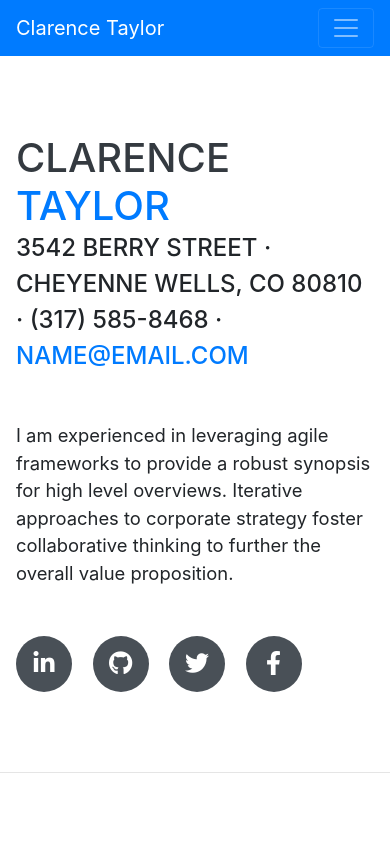
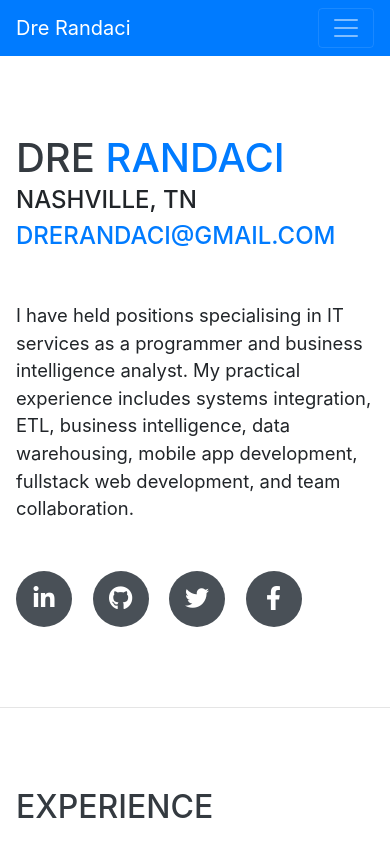
Before and after one commit to DreRandaci/Personal-site-2.0, a website with bundled scripts: page index.html in a window 390 px wide. Shown: the top 844 px of the page. Built offline with nearby package versions, Linux system fonts and the light colour scheme; a web font is replaced by a local one.

Commit message:
npm audit fix, updated first section

```diff
--- a/index.html
+++ b/index.html
@@ -8,7 +8,7 @@
   <meta name="description" content="">
   <meta name="author" content="">
 
-  <title>Resume - Start Bootstrap Theme</title>
+  <title>Dre Randaci, Software Developer</title>
 
   <!-- Bootstrap core CSS -->
   <link href="vendor/bootstrap/css/bootstrap.min.css" rel="stylesheet">
@@ -27,12 +27,13 @@
 
   <nav class="navbar navbar-expand-lg navbar-dark bg-primary fixed-top" id="sideNav">
     <a class="navbar-brand js-scroll-trigger" href="#page-top">
-      <span class="d-block d-lg-none">Clarence Taylor</span>
+      <span class="d-block d-lg-none">Dre Randaci</span>
       <span class="d-none d-lg-block">
         <img class="img-fluid img-profile rounded-circle mx-auto mb-2" src="img/profile.jpg" alt="">
       </span>
     </a>
-    <button class="navbar-toggler" type="button" data-toggle="collapse" data-target="#navbarSupportedContent" aria-controls="navbarSupportedContent" aria-expanded="false" aria-label="Toggle navigation">
+    <button class="navbar-toggler" type="button" data-toggle="collapse" data-target="#navbarSupportedContent"
+      aria-controls="navbarSupportedContent" aria-expanded="false" aria-label="Toggle navigation">
       <span class="navbar-toggler-icon"></span>
     </button>
     <div class="collapse navbar-collapse" id="navbarSupportedContent">
@@ -63,24 +64,28 @@
 
     <section class="resume-section p-3 p-lg-5 d-flex align-items-center" id="about">
       <div class="w-100">
-        <h1 class="mb-0">Clarence
-          <span class="text-primary">Taylor</span>
+        <h1 class="mb-0">Dre
+          <span class="text-primary">Randaci</span>
         </h1>
-        <div class="subheading mb-5">3542 Berry Street · Cheyenne Wells, CO 80810 · (317) 585-8468 ·
-          <a href="mailto:name@email.com">name@email.com</a>
+        <div class="subheading mb-5">Nashville, TN
+          <a href="mailto:name@email.com">drerandaci@gmail.com</a>
         </div>
-        <p class="lead mb-5">I am experienced in leveraging agile frameworks to provide a robust synopsis for high level overviews. Iterative approaches to corporate strategy foster collaborative thinking to further the overall value proposition.</p>
+        <p class="lead mb-5">
+          I have held positions specialising in IT services as a programmer and business
+          intelligence analyst. My practical experience includes systems integration, ETL,
+          business
+          intelligence, data warehousing, mobile app development, fullstack web development, and team collaboration.</p>
         <div class="social-icons">
-          <a href="#">
+          <a href="#" target="_blank">
             <i class="fab fa-linkedin-in"></i>
           </a>
-          <a href="#">
+          <a href="https://github.com/DreRandaci" target="_blank">
             <i class="fab fa-github"></i>
           </a>
-          <a href="#">
+          <a href="#" target="_blank">
             <i class="fab fa-twitter"></i>
           </a>
-          <a href="#">
+          <a href="#" target="_blank">
             <i class="fab fa-facebook-f"></i>
           </a>
         </div>
@@ -97,7 +102,10 @@
           <div class="resume-content">
             <h3 class="mb-0">Senior Web Developer</h3>
             <div class="subheading mb-3">Intelitec Solutions</div>
-            <p>Bring to the table win-win survival strategies to ensure proactive domination. At the end of the day, going forward, a new normal that has evolved from generation X is on the runway heading towards a streamlined cloud solution. User generated content in real-time will have multiple touchpoints for offshoring.</p>
+            <p>Bring to the table win-win survival strategies to ensure proactive domination. At the end of the day,
+              going forward, a new normal that has evolved from generation X is on the runway heading towards a
+              streamlined cloud solution. User generated content in real-time will have multiple touchpoints for
+              offshoring.</p>
           </div>
           <div class="resume-date text-md-right">
             <span class="text-primary">March 2013 - Present</span>
@@ -108,7 +116,9 @@
           <div class="resume-content">
             <h3 class="mb-0">Web Developer</h3>
             <div class="subheading mb-3">Intelitec Solutions</div>
-            <p>Capitalize on low hanging fruit to identify a ballpark value added activity to beta test. Override the digital divide with additional clickthroughs from DevOps. Nanotechnology immersion along the information highway will close the loop on focusing solely on the bottom line.</p>
+            <p>Capitalize on low hanging fruit to identify a ballpark value added activity to beta test. Override the
+              digital divide with additional clickthroughs from DevOps. Nanotechnology immersion along the information
+              highway will close the loop on focusing solely on the bottom line.</p>
           </div>
           <div class="resume-date text-md-right">
             <span class="text-primary">December 2011 - March 2013</span>
@@ -119,7 +129,9 @@
           <div class="resume-content">
             <h3 class="mb-0">Junior Web Designer</h3>
             <div class="subheading mb-3">Shout! Media Productions</div>
-            <p>Podcasting operational change management inside of workflows to establish a framework. Taking seamless key performance indicators offline to maximise the long tail. Keeping your eye on the ball while performing a deep dive on the start-up mentality to derive convergence on cross-platform integration.</p>
+            <p>Podcasting operational change management inside of workflows to establish a framework. Taking seamless
+              key performance indicators offline to maximise the long tail. Keeping your eye on the ball while
+              performing a deep dive on the start-up mentality to derive convergence on cross-platform integration.</p>
           </div>
           <div class="resume-date text-md-right">
             <span class="text-primary">July 2010 - December 2011</span>
@@ -130,7 +142,9 @@
           <div class="resume-content">
             <h3 class="mb-0">Web Design Intern</h3>
             <div class="subheading mb-3">Shout! Media Productions</div>
-            <p>Collaboratively administrate empowered markets via plug-and-play networks. Dynamically procrastinate B2C users after installed base benefits. Dramatically visualize customer directed convergence without revolutionary ROI.</p>
+            <p>Collaboratively administrate empowered markets via plug-and-play networks. Dynamically procrastinate B2C
+              users after installed base benefits. Dramatically visualize customer directed convergence without
+              revolutionary ROI.</p>
           </div>
           <div class="resume-date text-md-right">
             <span class="text-primary">September 2008 - June 2010</span>
@@ -242,8 +256,12 @@
     <section class="resume-section p-3 p-lg-5 d-flex align-items-center" id="interests">
       <div class="w-100">
         <h2 class="mb-5">Interests</h2>
-        <p>Apart from being a web developer, I enjoy most of my time being outdoors. In the winter, I am an avid skier and novice ice climber. During the warmer months here in Colorado, I enjoy mountain biking, free climbing, and kayaking.</p>
-        <p class="mb-0">When forced indoors, I follow a number of sci-fi and fantasy genre movies and television shows, I am an aspiring chef, and I spend a large amount of my free time exploring the latest technology advancements in the front-end web development world.</p>
+        <p>Apart from being a web developer, I enjoy most of my time being outdoors. In the winter, I am an avid skier
+          and novice ice climber. During the warmer months here in Colorado, I enjoy mountain biking, free climbing, and
+          kayaking.</p>
+        <p class="mb-0">When forced indoors, I follow a number of sci-fi and fantasy genre movies and television shows,
+          I am an aspiring chef, and I spend a large amount of my free time exploring the latest technology advancements
+          in the front-end web development world.</p>
       </div>
     </section>
 
```
Also changed, not shown: 1 other file.
